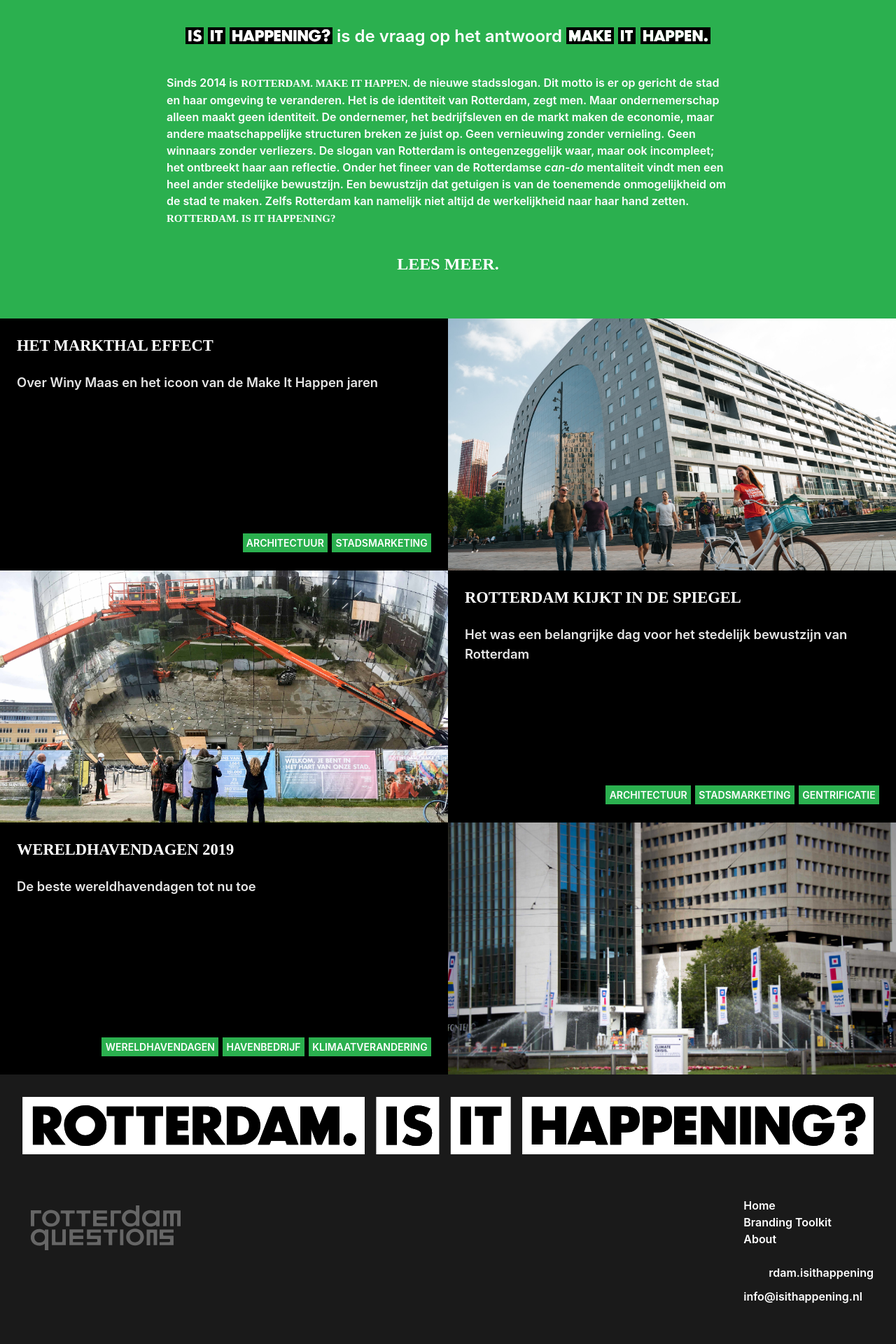
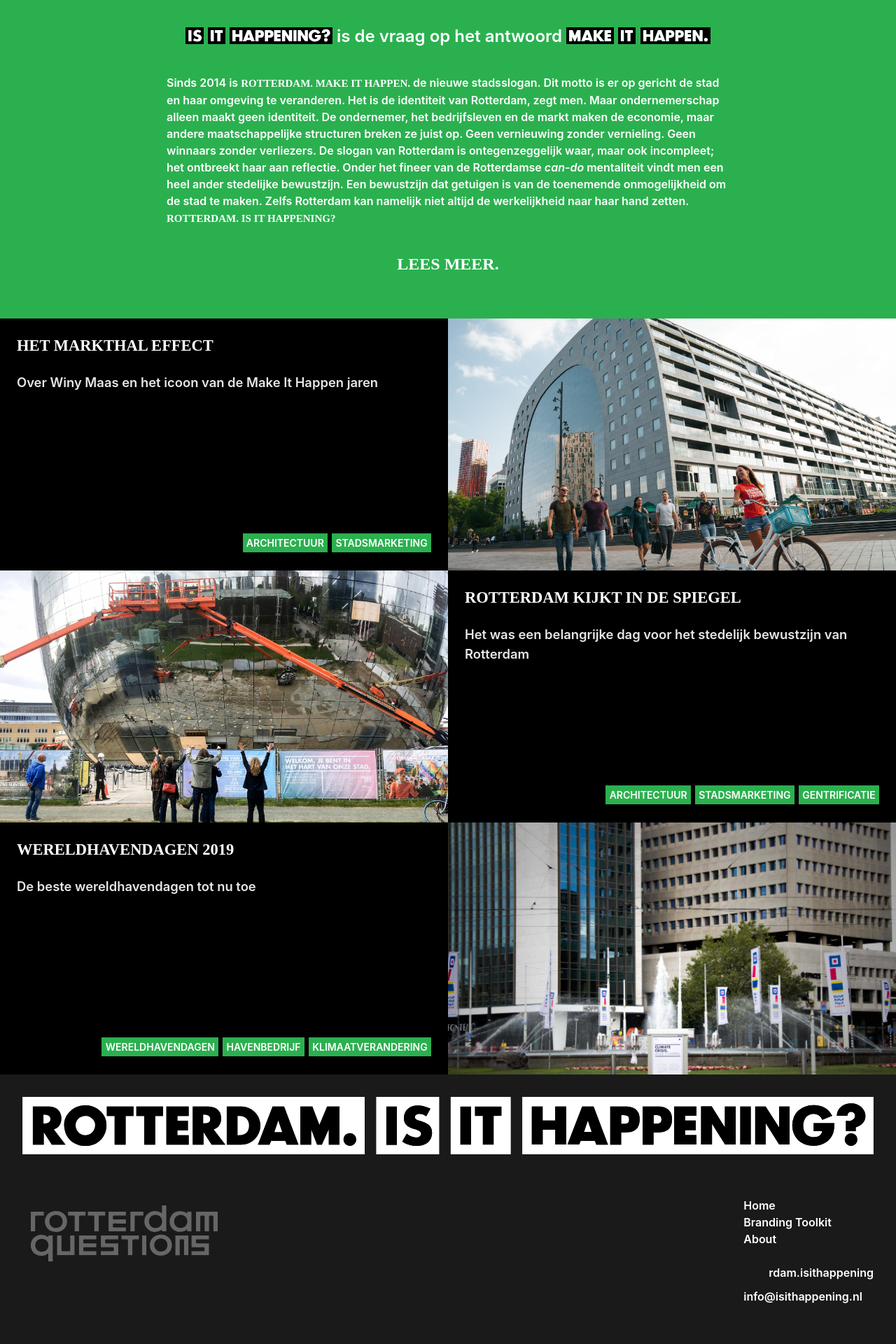
Before and after one commit to norealdirection/norealdirection.github.io, a Jekyll site: the page built from index.markdown, in a window 1280 px wide. Shown: the part 694-2614 px from the top of the page at 70% size. Built offline with Jekyll 4.4.1, drawn with Linux system fonts in a browser that asks for light colours.

Commit message:
Update _layout.scss

```diff
--- a/_sass/minima/_layout.scss
+++ b/_sass/minima/_layout.scss
@@ -446,7 +446,7 @@
 }
 
 .partners-svg {
-	height: 4rem;
+	height: 5rem;
 	width: auto;
 }
 
```
